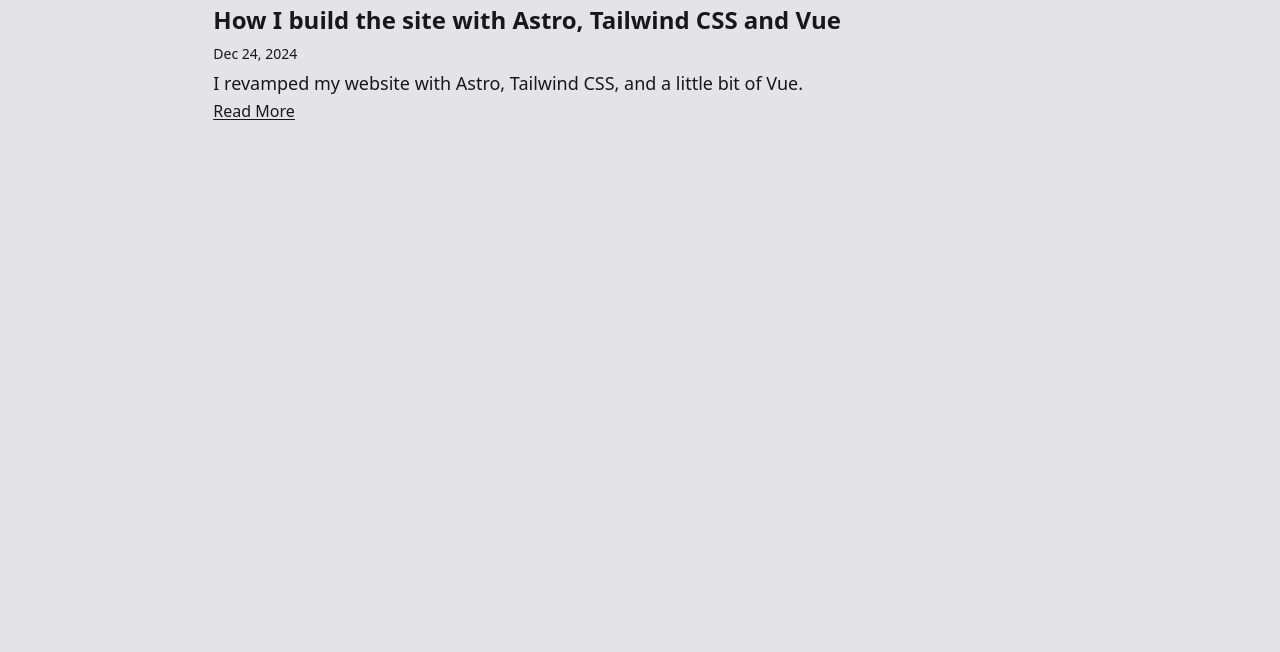
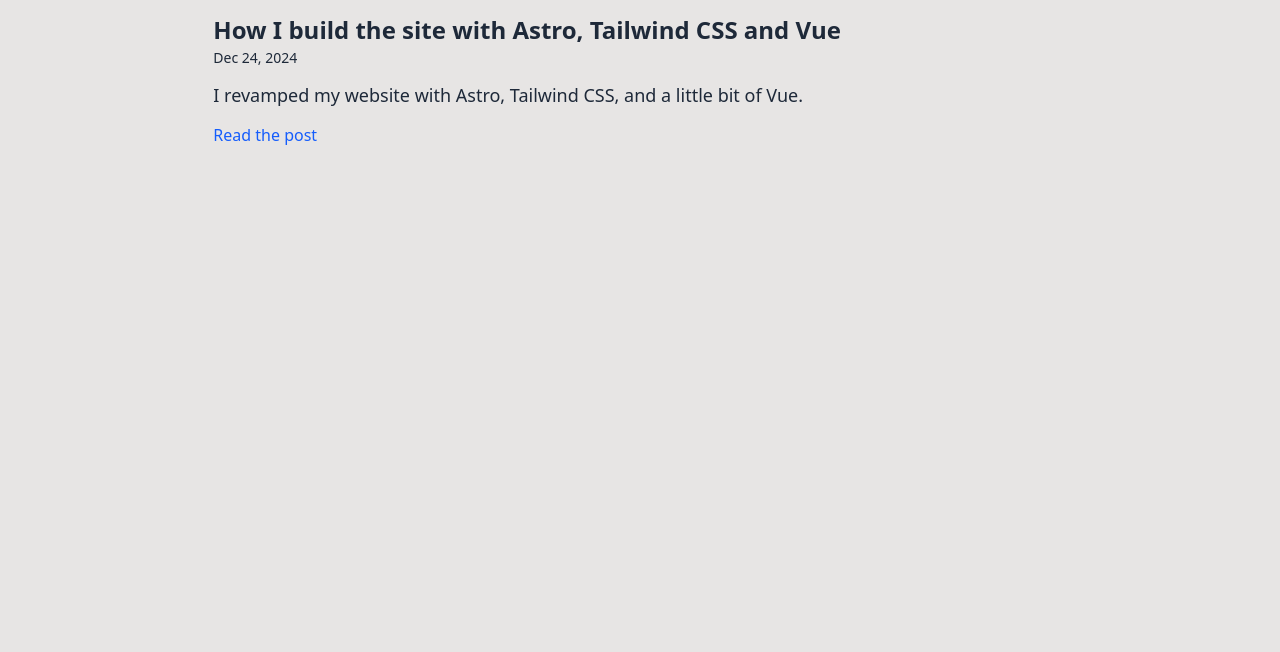
Before and after one commit to exnight/exnight.github.io, an Astro site: page / in a window 1280 px wide. Shown: the part 148-800 px from the top of the page. Built offline with nearby package versions, Linux system fonts and the light colour scheme; Astro itself is replaced by a stand-in of ours.

Commit message:
update colors and looks

```diff
--- a/src/components/PostSummary.astro
+++ b/src/components/PostSummary.astro
@@ -11,12 +11,12 @@
 ---
 
 <div class="my-2 py-2">
-  <h2 class="text-2xl leading-loose font-bold" transition:name={`${id}-title`}>{data.title}</h2>
+  <h2 class="text-2xl leading-normal font-bold" transition:name={`${id}-title`}>{data.title}</h2>
   <p class="mb-2 text-sm font-light">
     {data.publishedOn.toLocaleDateString('en-US', DATE_FORMAT_DISPLAY)}
   </p>
-  <p class="text-lg leading-tight font-light">{summary}</p>
-  <div class="my-1 font-extralight underline underline-offset-2">
-    <a href=`/blog/${id}`>Read More</a>
+  <p class="my-4 text-lg leading-tight font-light">{summary}</p>
+  <div class="text-primary my-2 font-extralight underline-offset-2 hover:underline">
+    <a href=`/blog/${id}` class="block">Read the post</a>
   </div>
 </div>
--- a/src/components/RecentPosts.astro
+++ b/src/components/RecentPosts.astro
@@ -11,7 +11,7 @@
 <ul>
   {
     publishedPosts.slice(0, 10).map((post) => (
-      <li>
+      <li class="border-primary my-6 duration-300 hover:translate-x-1 hover:border-l-4 hover:pl-4">
         <PostSummary post={post} />
       </li>
     ))
--- a/src/components/ThemeToggle.vue
+++ b/src/components/ThemeToggle.vue
@@ -10,8 +10,9 @@
     <button
       type="button"
       id="theme-toggle"
+      aria-label="Theme Toggle"
       @click="toggleDark()"
-      class="rounded-full p-2 hover:bg-zinc-300 dark:hover:bg-zinc-700"
+      class="rounded-full p-2 hover:bg-stone-300 dark:hover:bg-stone-700"
     >
       <span id="to-dark" class="inline dark:hidden">
         <svg
--- a/src/styles/global.css
+++ b/src/styles/global.css
@@ -7,16 +7,16 @@
 }
 
 :root {
-  --background: var(--color-zinc-200);
-  --foreground: var(--color-zinc-900);
+  --background: var(--color-stone-200);
+  --foreground: var(--color-gray-800);
   --primary: var(--color-blue-600);
   --secondary: var(--color-slate-400);
   --accent: oklch(29.64% 0.0293 188.94);
 }
 
 .dark {
-  --background: var(--color-zinc-800);
-  --foreground: var(--color-zinc-100);
+  --background: var(--color-stone-900);
+  --foreground: var(--color-gray-300);
   --primary: var(--color-blue-300);
   --secondary: var(--color-slate-600);
   --accent: oklch(86.93% 0.0326 190.42);
```
